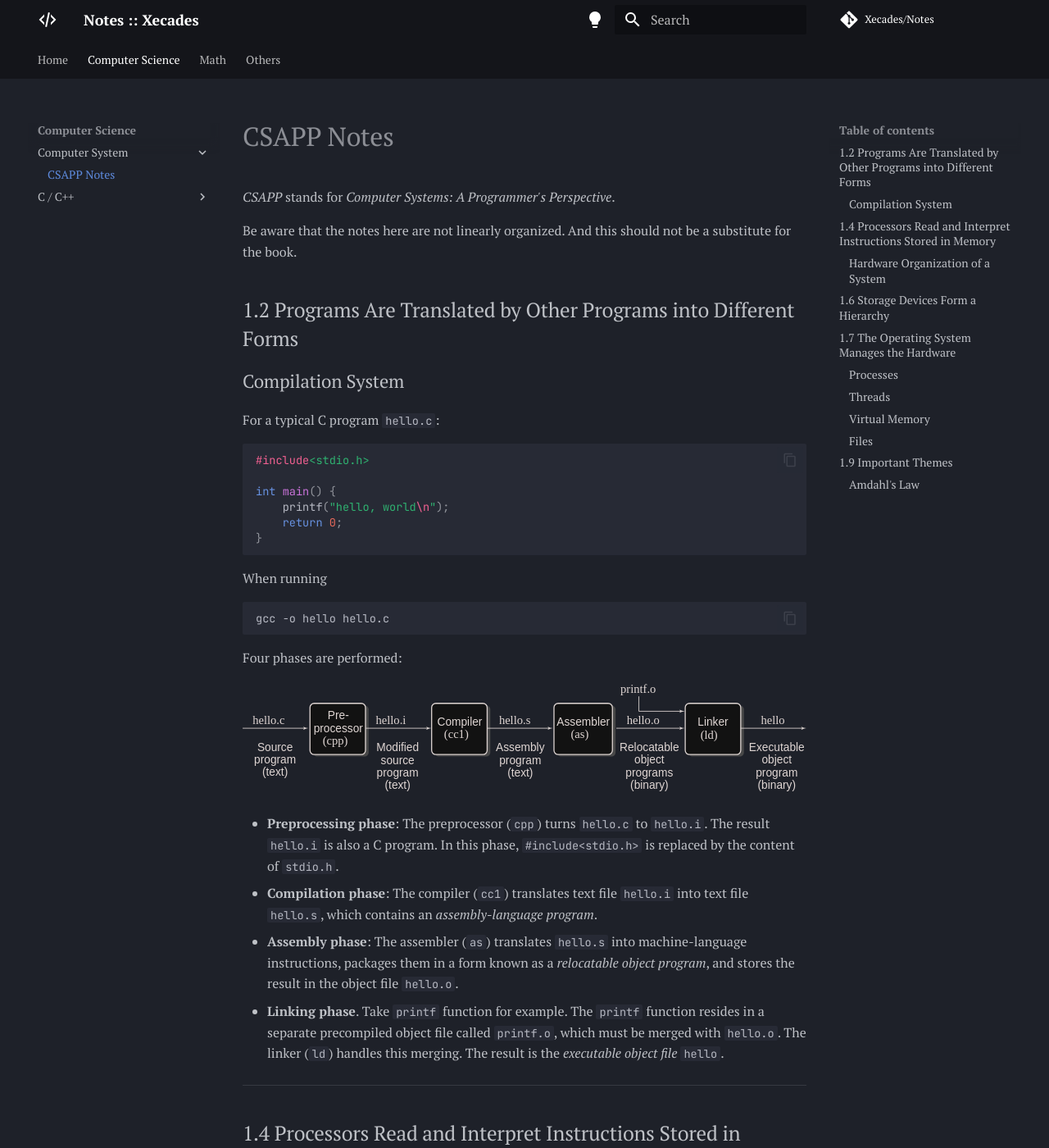
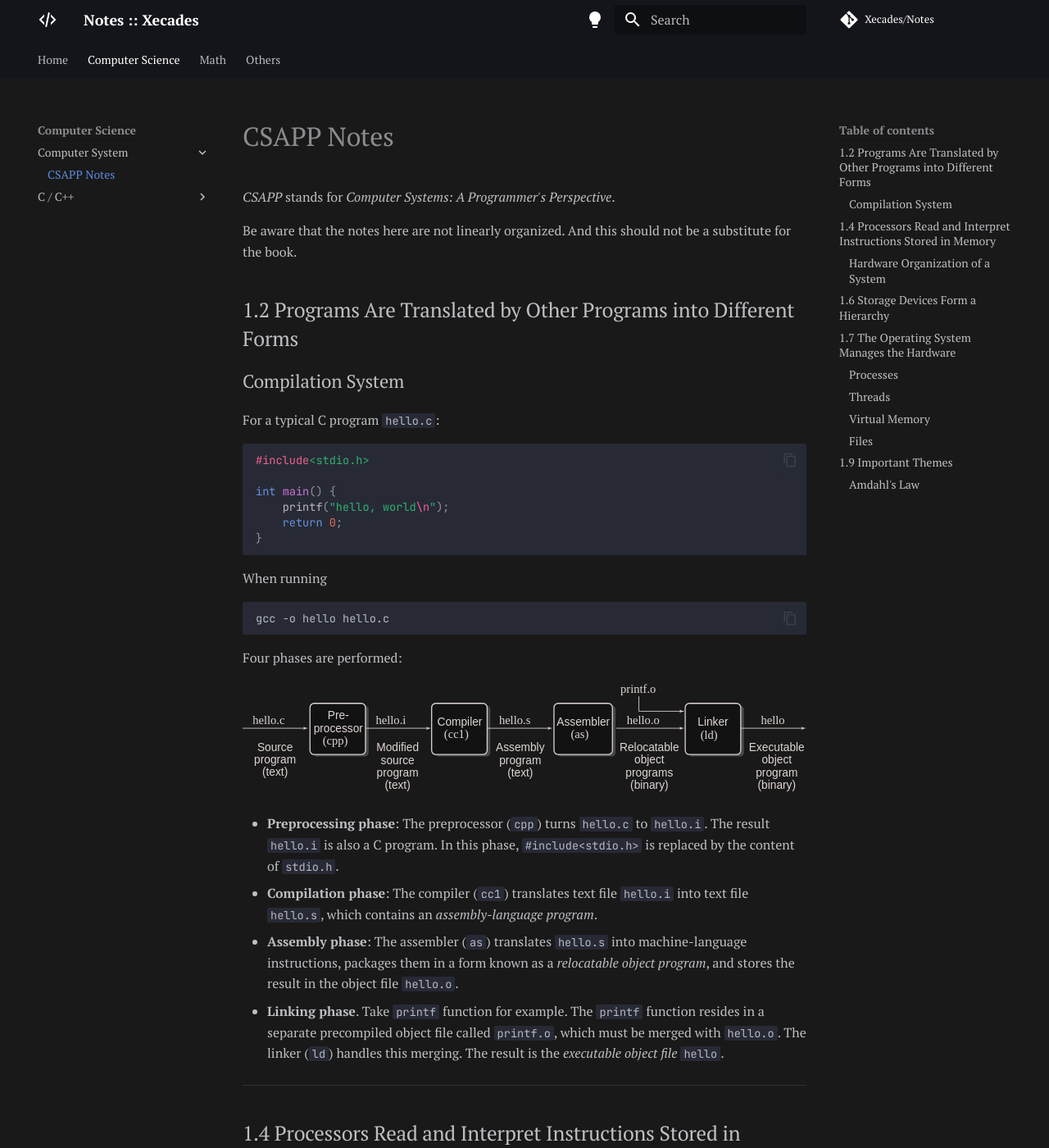
Before and after one commit to Xecades/Notes, an MkDocs documentation site: the page built from docs/cs/c-sys/csapp-notes.md, in a window 1280 px wide and 1400 px high. Shown: the whole window at 82% size. Built offline with MkDocs 1.6.1 and Material for MkDocs 9.7.7, drawn with Linux system fonts in a browser that asks for light colours; comment, search, counter and statistics services are not loaded.

Commit message:
fix: dark mode svg background & update: color scheme

```diff
--- a/docs/assets/css/extra.css
+++ b/docs/assets/css/extra.css
@@ -5,3 +5,12 @@
 .md-typeset h3 {
     font-size: 1.4em;
 }
+
+[data-md-color-scheme="slate"] img {
+    filter: invert(93%) hue-rotate(180deg);
+}
+
+[data-md-color-scheme="slate"] {
+    --md-default-bg-color: #191919;
+    --md-footer-bg-color--dark: #000;
+}
```
Also changed, not shown: docs/cs/c-sys/img/compilation-system.svg, docs/cs/c-sys/img/hardware-organization-of-a-system.svg, docs/cs/c-sys/img/memory-hierarchy.svg, docs/cs/c-sys/img/os-abstraction.svg.
